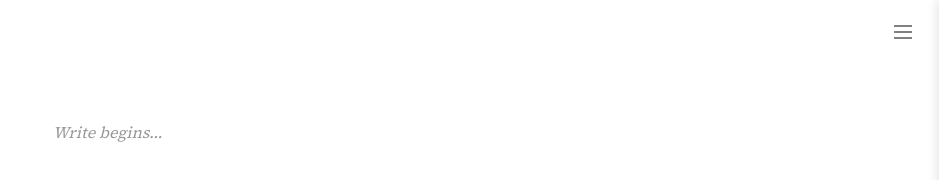
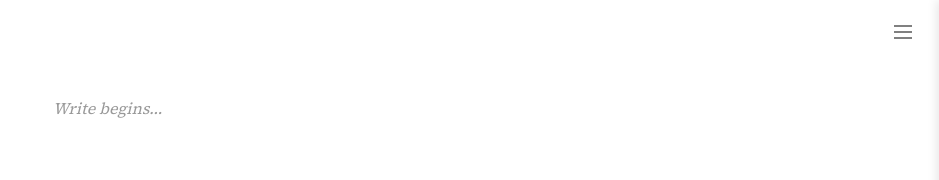
Before and after one commit to manabubannai/just-a-paper, an Electron app: page src/renderer/index.html in a window 1200 px wide. Shown: the top 180 px of the page, without its empty margins (261-1200 px from the left). Drawn offline with Linux system fonts and the light colour scheme.

Commit message:
Adjust top padding so first line starts higher

```diff
--- a/src/renderer/styles.css
+++ b/src/renderer/styles.css
@@ -93,7 +93,7 @@ body {
 .paper {
   background-color: var(--paper-color);
   border-radius: 2px;
-  padding: 4rem;
+  padding: 2.5rem 4rem 4rem 4rem;
   width: 70%;
   min-height: 80vh;
   transition: width 0.3s ease;
```
